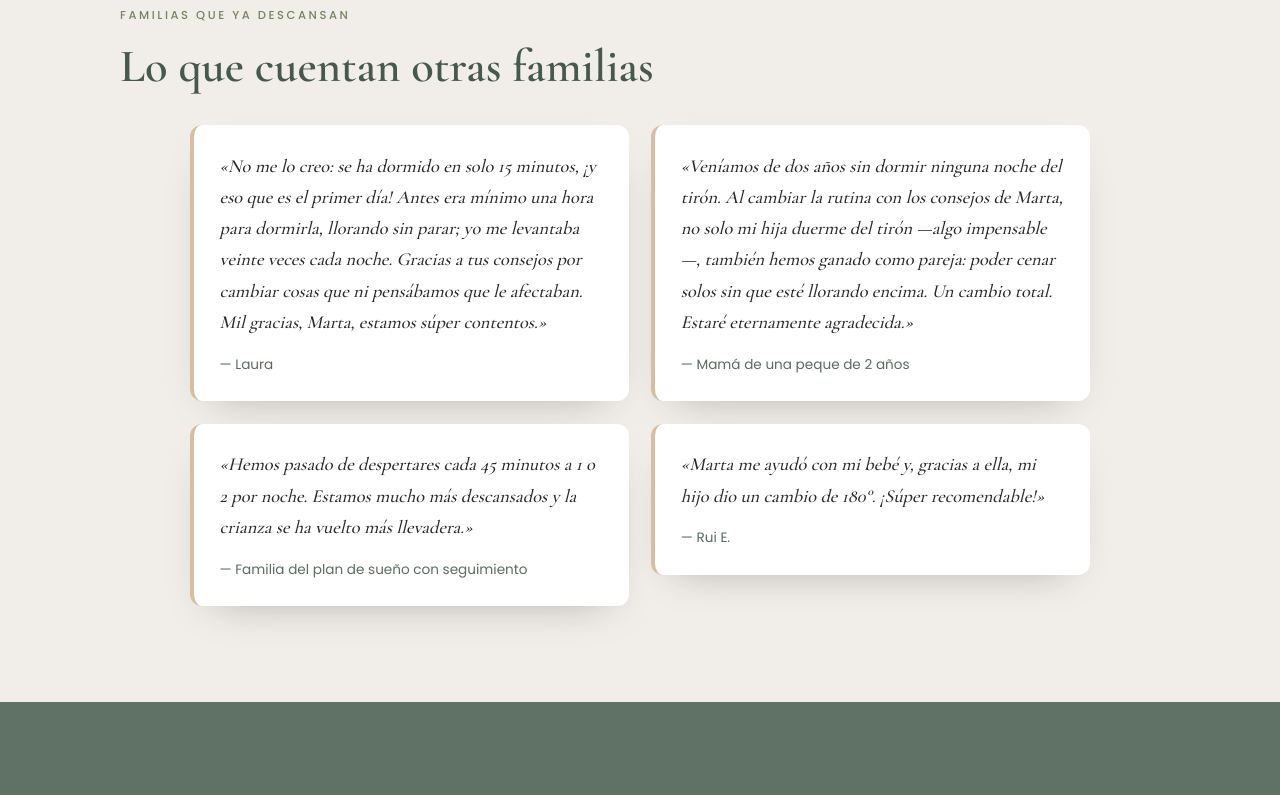
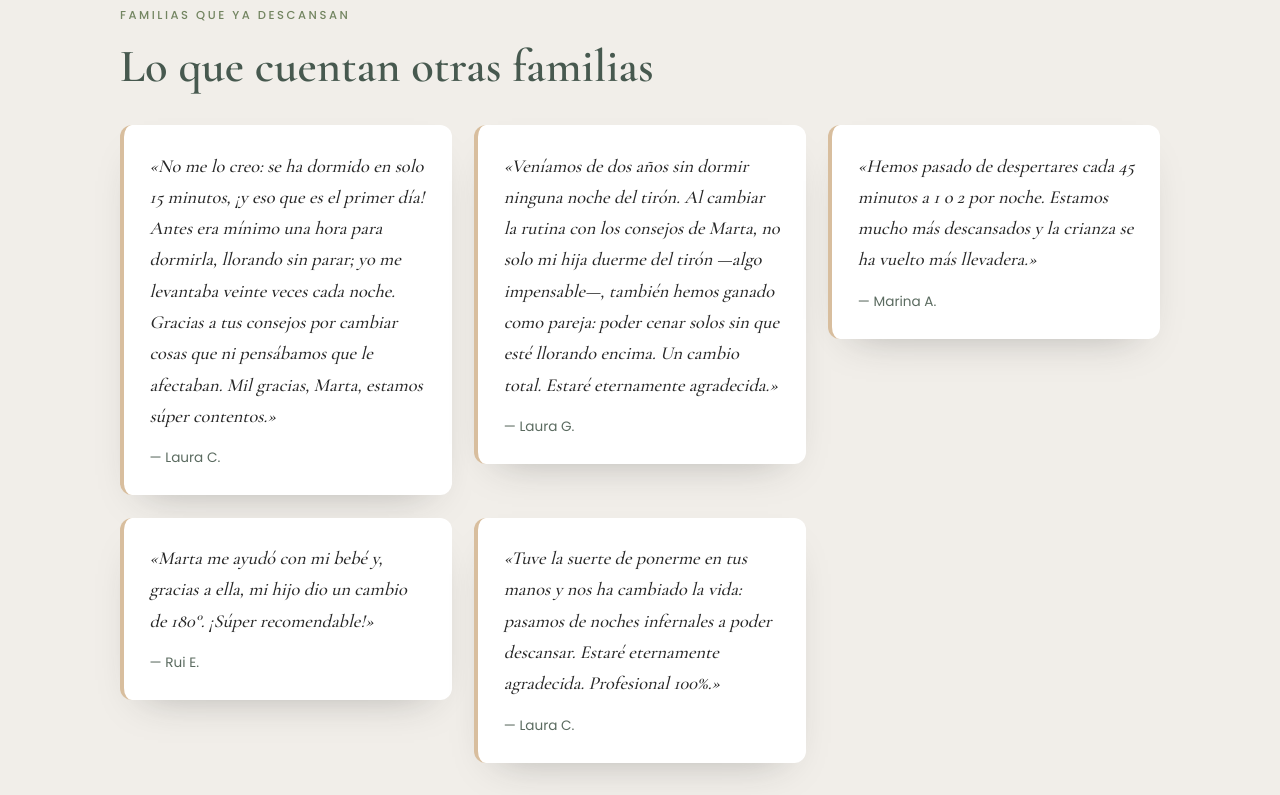
Before and after one commit to keops7/entrenanas.es, a plain HTML site: page public/index.html in a window 1280 px wide. Shown: the part 3580-4375 px from the top of the page. Drawn offline with nearby package versions, Linux system fonts and the light colour scheme.

Commit message:
Testimonios: 5 con nombres (Laura C. x2, Laura G., Marina A., Rui E.), grid 3+2, recuperado el de Instagram

```diff
--- a/public/assets/style.css
+++ b/public/assets/style.css
@@ -193,7 +193,7 @@ h3 { font-size: 1.3rem; margin-bottom: .4rem; color: var(--sage-dark); }
 }
 
 /* ---------- Testimonios ---------- */
-.quotes { display: grid; grid-template-columns: repeat(2, 1fr); gap: 1.4rem; margin-top: 2rem; align-items: start; max-width: 900px; margin-inline: auto; }
+.quotes { display: grid; grid-template-columns: repeat(3, 1fr); gap: 1.4rem; margin-top: 2rem; align-items: start; }
 blockquote {
   background: var(--white); border-radius: var(--radius-sm);
   padding: 1.6rem; box-shadow: var(--shadow);
@@ -294,8 +294,7 @@ blockquote cite { display: block; margin-top: .9rem; font-style: normal; font-si
 @media (min-width: 980px) {
   .cards { grid-template-columns: repeat(3, 1fr); }
   .steps { grid-template-columns: repeat(4, 1fr); }
-  .method-grid { grid-template-columns: repeat(3, 1fr); }
-  .quotes { grid-template-columns: repeat(2, 1fr); }
+  .quotes, .method-grid { grid-template-columns: repeat(3, 1fr); }
 }
 
 @media (prefers-reduced-motion: reduce) {
--- a/public/index.html
+++ b/public/index.html
@@ -24,7 +24,7 @@
 <link rel="preconnect" href="https://fonts.googleapis.com" />
 <link rel="preconnect" href="https://fonts.gstatic.com" crossorigin />
 <link href="https://fonts.googleapis.com/css2?family=Allura&family=Cormorant+Garamond:wght@500;600;700&family=Poppins:wght@300;400;500;600&display=swap" rel="stylesheet" />
-<link rel="stylesheet" href="/assets/style.css?v=9" />
+<link rel="stylesheet" href="/assets/style.css?v=10" />
 
 <script type="application/ld+json">
 {
@@ -297,19 +297,23 @@
       <div class="quotes">
         <blockquote>
           <p>«No me lo creo: se ha dormido en solo 15 minutos, ¡y eso que es el primer día! Antes era mínimo una hora para dormirla, llorando sin parar; yo me levantaba veinte veces cada noche. Gracias a tus consejos por cambiar cosas que ni pensábamos que le afectaban. Mil gracias, Marta, estamos súper contentos.»</p>
-          <cite>— Laura</cite>
+          <cite>— Laura C.</cite>
         </blockquote>
         <blockquote>
           <p>«Veníamos de dos años sin dormir ninguna noche del tirón. Al cambiar la rutina con los consejos de Marta, no solo mi hija duerme del tirón —algo impensable—, también hemos ganado como pareja: poder cenar solos sin que esté llorando encima. Un cambio total. Estaré eternamente agradecida.»</p>
-          <cite>— Mamá de una peque de 2 años</cite>
+          <cite>— Laura G.</cite>
         </blockquote>
         <blockquote>
           <p>«Hemos pasado de despertares cada 45 minutos a 1 o 2 por noche. Estamos mucho más descansados y la crianza se ha vuelto más llevadera.»</p>
-          <cite>— Familia del plan de sueño con seguimiento</cite>
+          <cite>— Marina A.</cite>
         </blockquote>
         <blockquote>
           <p>«Marta me ayudó con mi bebé y, gracias a ella, mi hijo dio un cambio de 180°. ¡Súper recomendable!»</p>
           <cite>— Rui E.</cite>
+        </blockquote>
+        <blockquote>
+          <p>«Tuve la suerte de ponerme en tus manos y nos ha cambiado la vida: pasamos de noches infernales a poder descansar. Estaré eternamente agradecida. Profesional 100%.»</p>
+          <cite>— Laura C.</cite>
         </blockquote>
       </div>
     </div>
@@ -391,6 +395,6 @@
   <svg viewBox="0 0 32 32" width="28" height="28" aria-hidden="true"><path fill="currentColor" d="M16 3C9 3 3.5 8.6 3.5 15.5c0 2.4.7 4.6 1.8 6.5L3 29l7.2-2.2c1.8 1 3.9 1.5 6 1.5 6.9 0 12.5-5.6 12.5-12.5S22.9 3 16 3zm0 22.6c-1.9 0-3.7-.5-5.3-1.5l-.4-.2-4.3 1.3 1.3-4.2-.2-.4a10.3 10.3 0 01-1.6-5.6C5.4 9.7 10.2 5 16 5s10.6 4.7 10.6 10.5S21.8 25.6 16 25.6zm5.9-7.8c-.3-.2-1.9-.9-2.2-1s-.5-.2-.7.2c-.2.3-.8 1-1 1.2-.2.2-.4.2-.7.1-.3-.2-1.4-.5-2.6-1.6-1-.9-1.6-2-1.8-2.3-.2-.3 0-.5.1-.7l.5-.6c.2-.2.2-.3.4-.6.1-.2 0-.4 0-.6l-1-2.4c-.3-.6-.5-.5-.7-.6h-.6c-.2 0-.6.1-.9.4-.3.3-1.2 1.2-1.2 2.9s1.2 3.3 1.4 3.6c.2.3 2.4 3.7 5.8 5.1.8.3 1.4.5 1.9.7.8.3 1.5.2 2.1.1.6-.1 1.9-.8 2.2-1.5.3-.7.3-1.4.2-1.5-.1-.2-.3-.3-.6-.4z"/></svg>
 </a>
 
-<script src="/assets/main.js?v=9" defer></script>
+<script src="/assets/main.js?v=10" defer></script>
 </body>
 </html>
```
Also changed, not shown: public/404.html (+1 -1 lines), public/aviso-legal.html (+2 -2 lines), public/cookies.html (+2 -2 lines), public/privacidad.html (+2 -2 lines).
